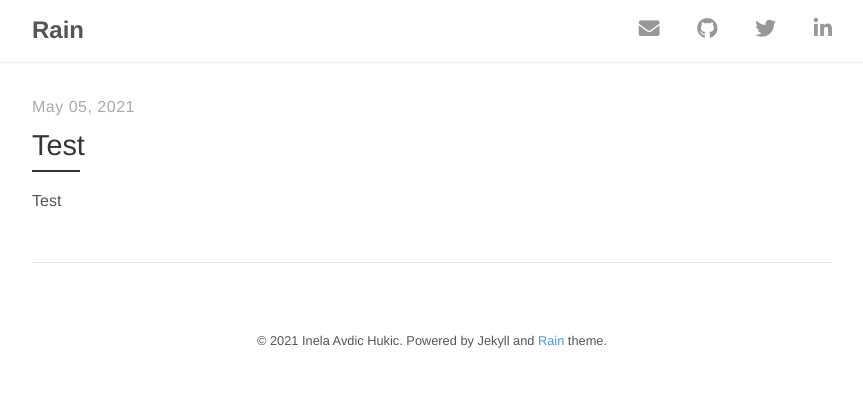
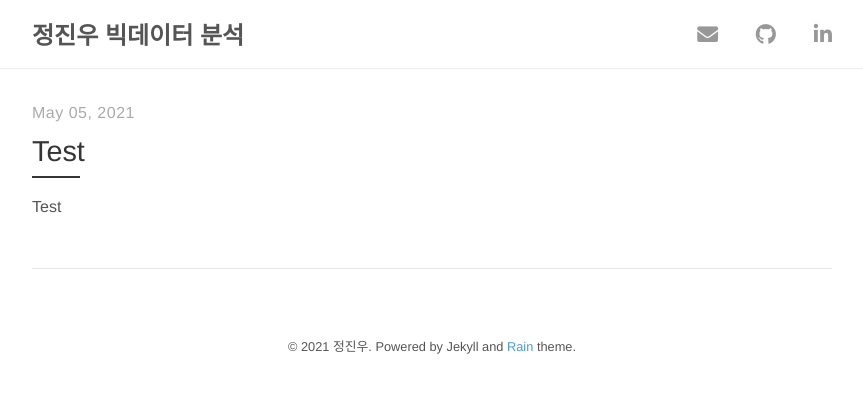
Before and after one commit to trust8912/trust8912.github.io, a Jekyll site: the page built from index.html, in a window 1280 px wide. Shown: the top 393 px of the page, without its empty margins (208-1071 px from the left). Built offline with Jekyll 4.4.1, drawn with Linux system fonts in a browser that asks for light colours; nearby versions of some CDN libraries; the list of posts is cut into pages by our own code.

Commit message:
설정 정보 변경

```diff
--- a/_config.yml
+++ b/_config.yml
@@ -1,13 +1,13 @@
 # Site settings
-title:          Rain
+title:          정진우 빅데이터 분석
 description:    "Rain is a simple and clean Jekyll theme with focus on content."
-url:            https://github.com/inelaah/rain
+url:            https://trust8912.github.io/
 
 # Author
 author:
-  name:         Inela Avdic Hukic
-  email:        inelaah@gmail.com
-  url:          https://inelaah.com
+  name:         정진우
+  email:        trust7139@gmail.com
+  url:          https://trust8912.github.io/
 
 # Build settings
 markdown:       kramdown
@@ -34,7 +34,6 @@ related_posts_section:
 
 # Links to social media
 social:
-  email: inelaah@gmail.com
-  github: https://github.com/inelaah
-  twitter: https://twitter.com
+  email: trust7139@gmail.com
+  github: https://github.com/trust8912
   linkedin: https://ba.linkedin.com/in/inela-avdic-hukic-322354131
```
